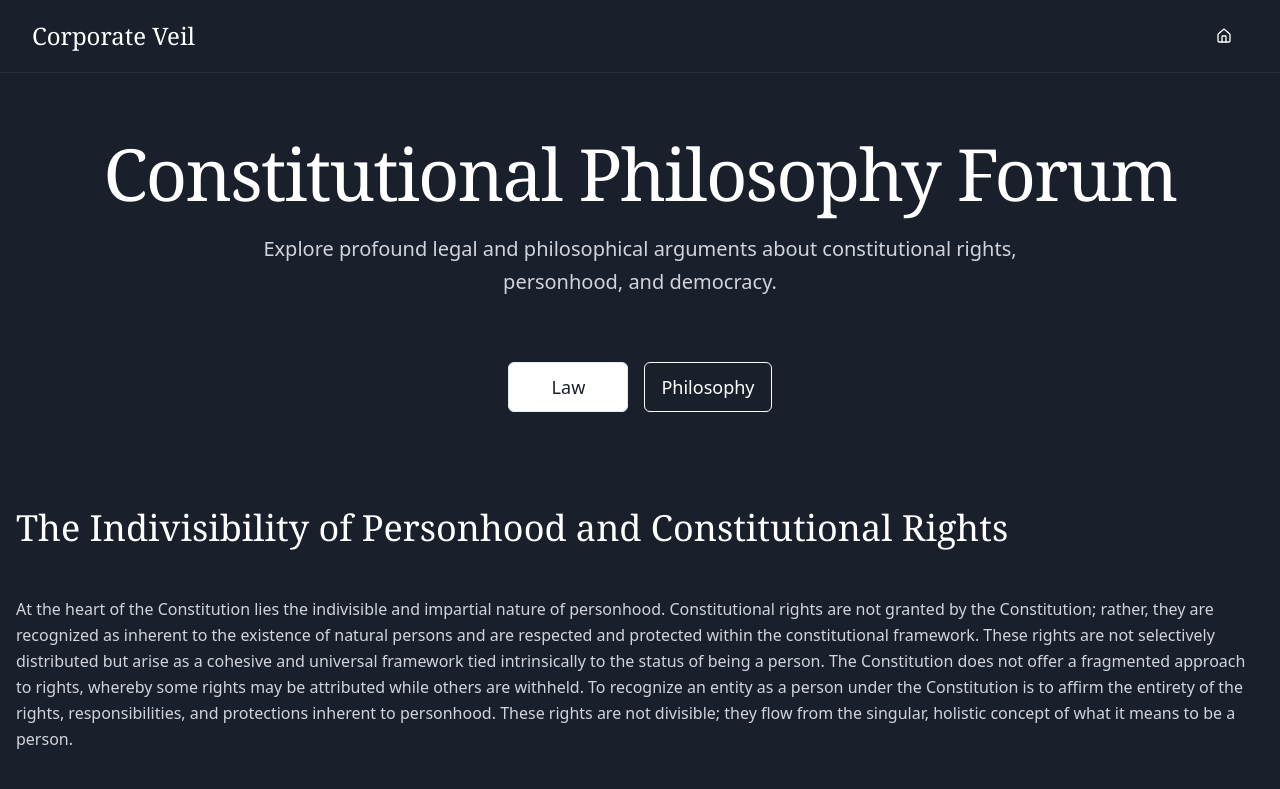
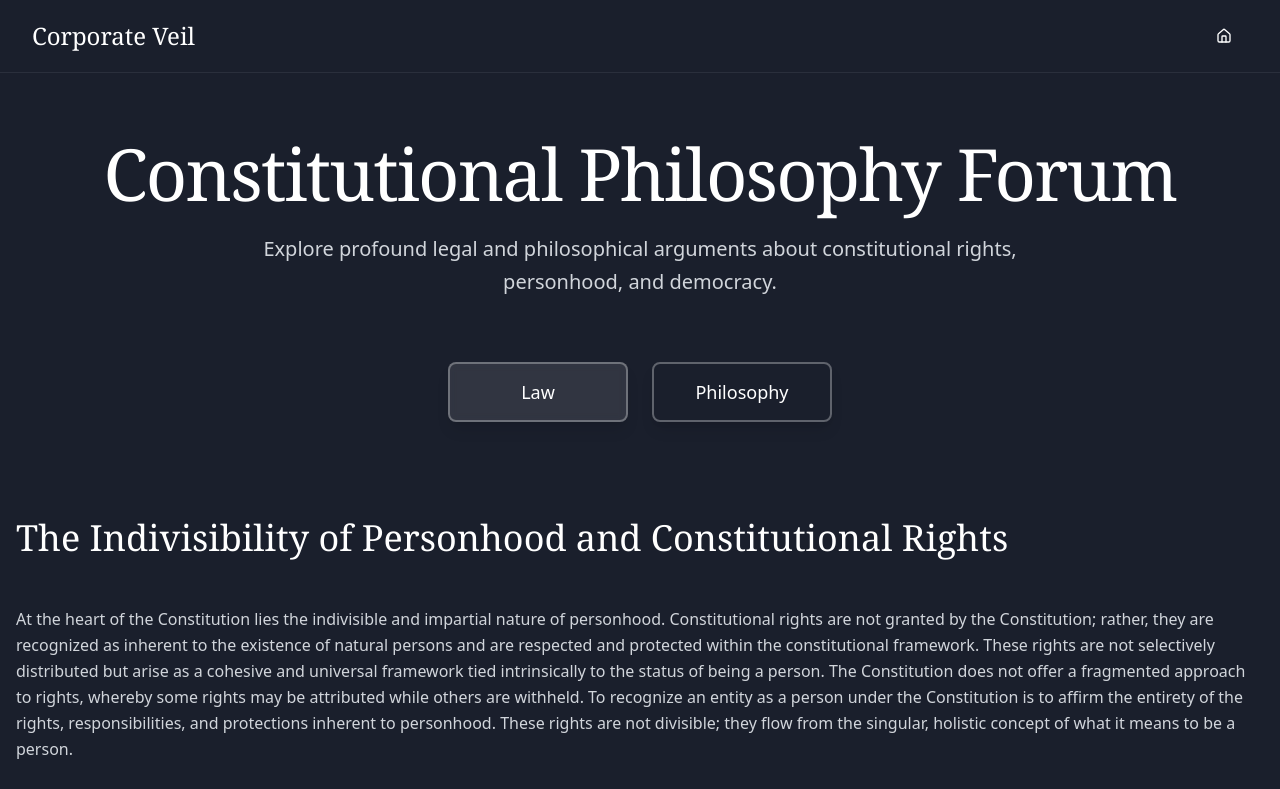
Before and after one commit to Axiomatic47/corporate-veil, a React (Vite) app: page / in a window 1280 px wide. Shown: the top 789 px of the page. Built offline with nearby package versions, Linux system fonts and the light colour scheme.

Commit message:
Update button styles for consistency
Modified the button styles in the HeroButtons component to ensure they match the desired appearance while keeping the text and functionality unchanged.
[skip gpt_engineer]

```diff
--- a/src/components/hero/HeroButtons.tsx
+++ b/src/components/hero/HeroButtons.tsx
@@ -5,10 +5,10 @@ export const HeroButtons = () => {
   const navigate = useNavigate();
 
   return (
-    <div className="flex justify-center gap-4">
+    <div className="flex justify-center gap-6">
       <Button
         variant="outline"
-        className="min-w-[120px] bg-white text-[#1A1F2C] hover:bg-gray-100 transition-colors py-6 text-lg font-medium"
+        className="min-w-[180px] bg-white/10 backdrop-blur-sm border-2 border-white/30 text-white hover:bg-white/20 hover:border-white/50 transition-all duration-300 py-7 text-lg font-medium rounded-lg shadow-lg"
         onClick={() => navigate("/composition/memorandum")}
       >
         Law
@@ -16,7 +16,7 @@ export const HeroButtons = () => {
 
       <Button
         variant="outline"
-        className="min-w-[120px] bg-transparent border-white text-white hover:bg-white/10 transition-colors py-6 text-lg font-medium"
+        className="min-w-[180px] bg-transparent border-2 border-white/30 text-white hover:bg-white/10 hover:border-white/50 transition-all duration-300 py-7 text-lg font-medium rounded-lg shadow-lg"
         onClick={() => navigate("/composition/corrective")}
       >
         Philosophy
```
